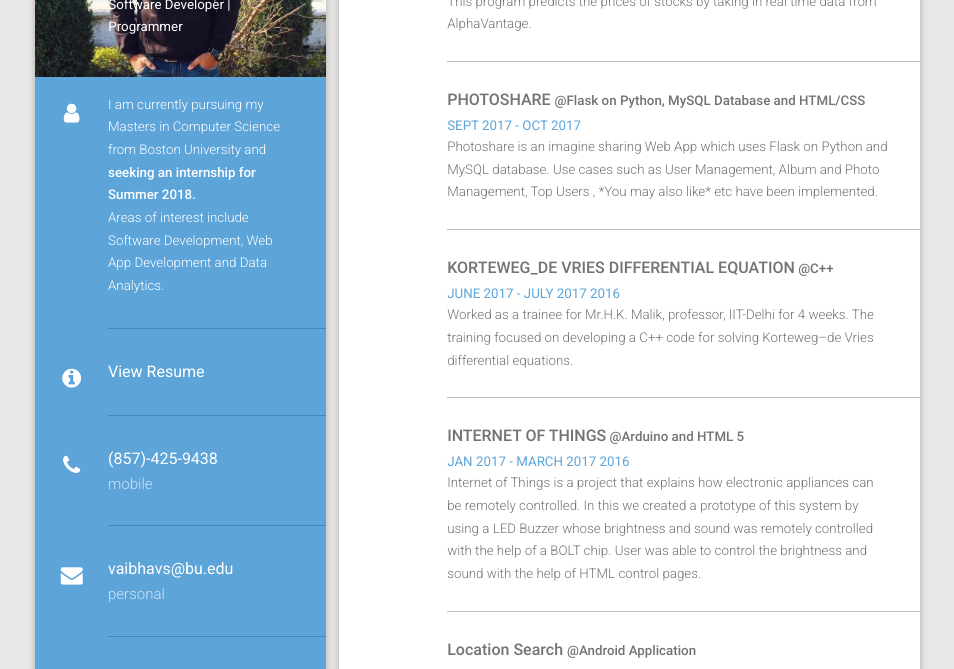
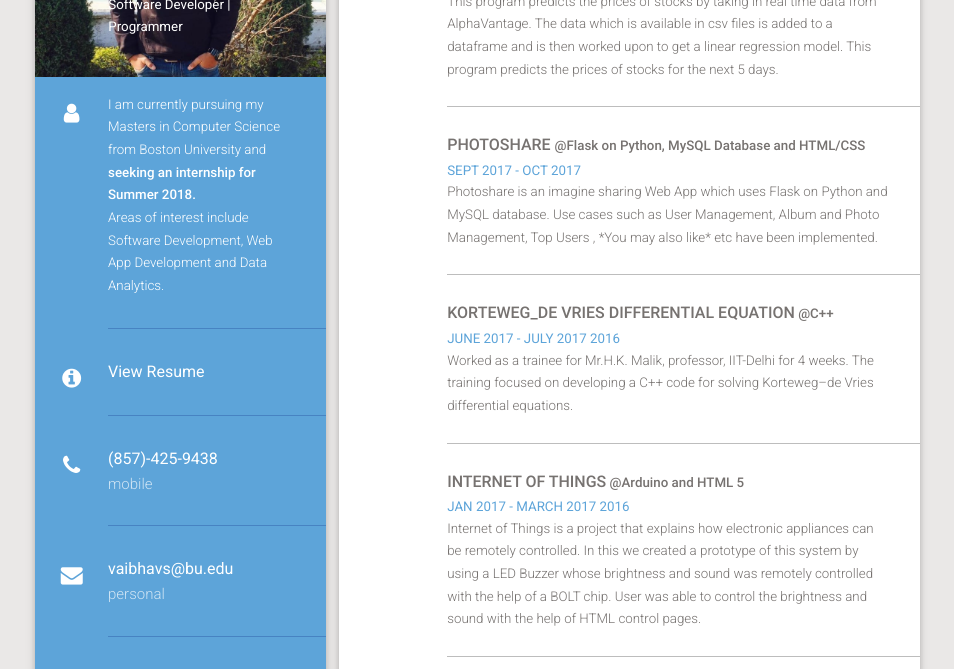
Before and after one commit to vaibhav19sharma/vaibhav19sharma.github.io, a plain HTML site: page index.html in a window 1280 px wide. Shown: the part 187-856 px from the top of the page, without its empty margins (168-1122 px from the left). Drawn offline with nearby package versions, Linux system fonts and the light colour scheme; some packages are replaced by stand-ins of ours.

Commit message:
Update index.html
Changes in linear regression

```diff
--- a/index.html
+++ b/index.html
@@ -65,13 +65,11 @@
           <script src="https://oss.maxcdn.com/libs/html5shiv/3.7.0/html5shiv.js"></script>
           <script src="https://oss.maxcdn.com/libs/respond.js/1.3.0/respond.min.js"></script>
             <script src="https://use.fontawesome.com/08e61f1a49.js"></script>
-
         <![endif]-->
     <style>
     body {
         font-family: 'Lato', sans-serif;
     }
-
     .overlay {
         height: 100%;
         width: 100%;
@@ -83,7 +81,6 @@
         background-color: rgb(0,0,0);
         background-color: rgba(0,0,0, 0.9);
     }
-
     .overlay-content {
         position: relative;
         top: 25%;
@@ -91,7 +88,6 @@
         text-align: center;
         margin-top: 30px;
     }
-
     .overlay a {
         padding: 8px;
         text-decoration: none;
@@ -100,18 +96,15 @@
         display: block;
         transition: 0.3s;
     }
-
     .overlay a:hover, .overlay a:focus {
         color: #f1f1f1;
     }
-
     .overlay .closebtn {
         position: absolute;
         top: 20px;
         right: 45px;
         font-size: 60px;
     }
-
     @media screen and (max-height: 450px) {
       .overlay a {font-size: 20px}
       .overlay .closebtn {
@@ -307,7 +300,8 @@
                                 <div class="custom-content-wrapper wow fadeIn a2" data-wow-delay="0.2s">
                                     <h3>LINEAR REGRESSION IN PYTHON USING PANDAS <span>@Python</span></h3>
                                     <span>OCT 2017 </span>
-                                    <p> This program predicts the prices of stocks by taking in real time data from AlphaVantage.
+                                    <p> This program predicts the prices of stocks by taking in real time data from AlphaVantage. The data which is available in csv files is added to a dataframe
+                                            and is then worked upon to get a linear regression model. This program predicts the prices of stocks for the next 5 days.
                                     </p>
                                 </div>
                                 <div class="custom-content-wrapper wow fadeIn a3" data-wow-delay="0.3s">
@@ -436,7 +430,6 @@
 function openNav() {
     document.getElementById("myNav").style.display = "block";
 }
-
 function closeNav() {
     document.getElementById("myNav").style.display = "none";
 }
```
